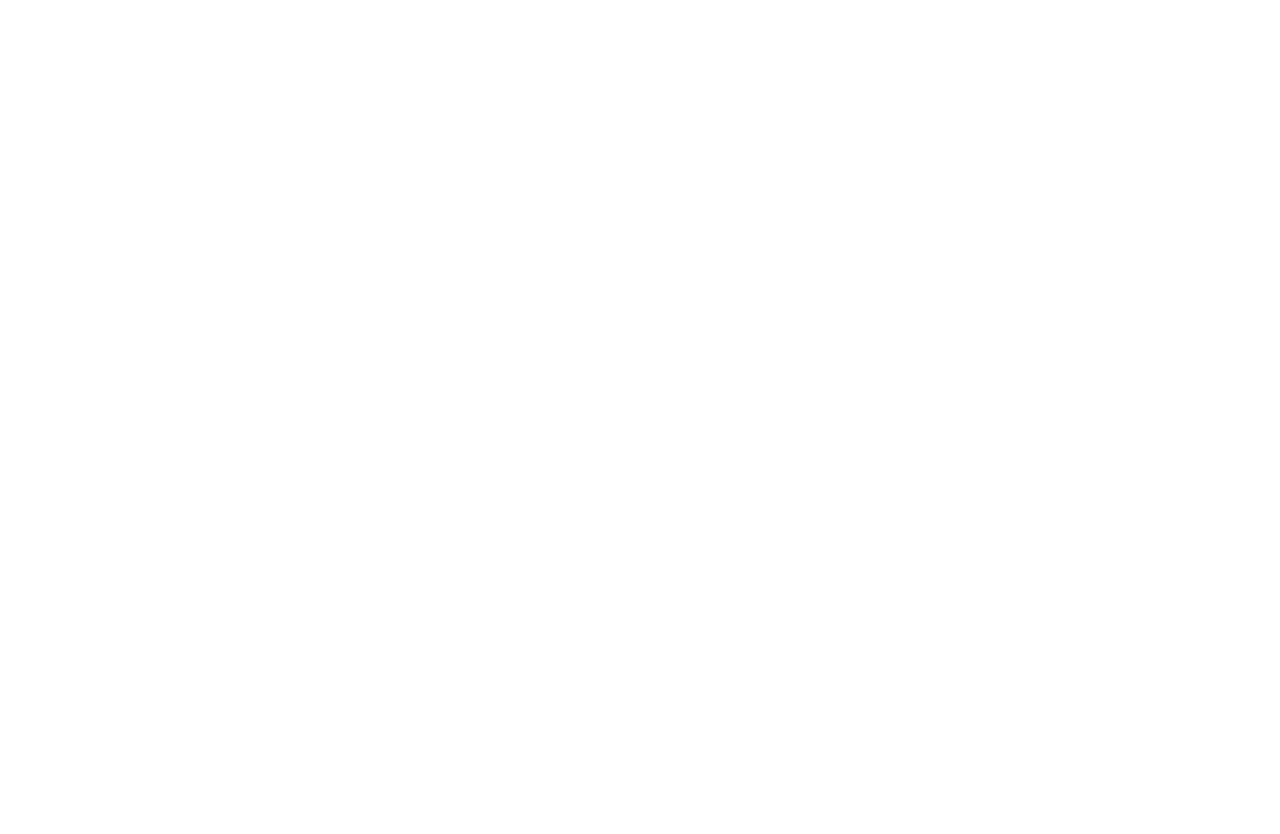
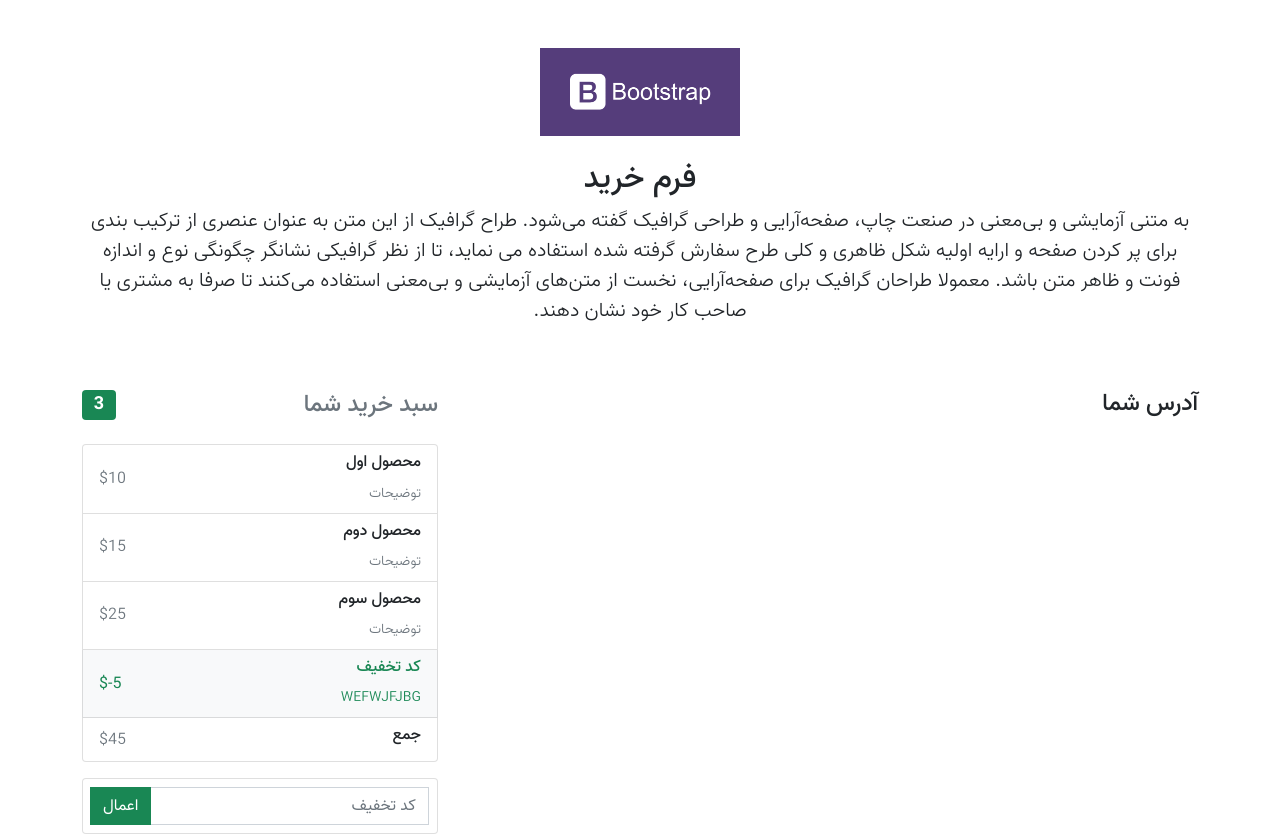
Before and after one commit to saberiHoseyn/BootstrapProjects, a plain HTML site: page index-3.html in a window 1280 px wide. Before the commit the page ends 800 px from the top, so only its background shows below. Drawn offline with nearby package versions, Linux system fonts and the light colour scheme.

Commit message:
The shopping cart col is committed

```diff
--- a/index-3.html
+++ b/index-3.html
@@ -9,10 +9,72 @@
         <link rel="stylesheet" href="./projects/VazirFont/font-face.css">
         <link rel="stylesheet" href="https://cdn.jsdelivr.net/npm/bootstrap-icons@1.5.0/font/bootstrap-icons.css">
         <link rel="stylesheet" href="./projects/css/style-3.css">
-
         <title>Project 3</title>
     </head>
     <body>
+        <div class=" container">
+            <div class=" text-center py-5">
+                <img class="mb-4" src="./projects/img/bootstrap.png" alt="Bootstrap" width="200px">
+                <h2>فرم خرید</h2>
+                <p class="lead"> به متنی آزمایشی و بی‌معنی در صنعت چاپ، صفحه‌آرایی و طراحی گرافیک گفته می‌شود. طراح گرافیک از این متن به عنوان عنصری از ترکیب بندی برای پر کردن صفحه و ارایه اولیه شکل ظاهری و کلی طرح سفارش گرفته شده استفاده می نماید، تا از نظر گرافیکی نشانگر چگونگی نوع و اندازه فونت و ظاهر متن باشد. معمولا طراحان گرافیک برای صفحه‌آرایی، نخست از متن‌های آزمایشی و بی‌معنی استفاده می‌کنند تا صرفا به مشتری یا صاحب کار خود نشان دهند.</p>
+            </div>
+
+            <div class="row">
+                <div class="col-8">
+                    <h4>آدرس شما</h4>
+                </div>
+
+                <div class="col-4">
+                    <h4 class="d-flex justify-content-between align-items-center mb-4">
+                        <span class=" text-muted">سبد خرید شما</span>
+                        <span class="badge bg-success">3</span>
+                    </h4>
+                    <ul class=" list-group list-unstyled">
+                        <li class="list-group-item d-flex justify-content-between align-items-center">
+                            <div>
+                                <h6>محصول اول</h6>
+                                <small class="text-muted">توضیحات</small>
+                            </div>
+                            <span class=" text-muted">$10</span>
+                        </li>
+                        <li class="list-group-item d-flex justify-content-between align-items-center">
+                            <div>
+                                <h6>محصول دوم</h6>
+                                <small class="text-muted">توضیحات</small>
+                            </div>
+                            <span class=" text-muted">$15</span>
+                        </li>
+                        <li class="list-group-item d-flex justify-content-between align-items-center">
+                            <div>
+                                <h6>محصول سوم</h6>
+                                <small class="text-muted">توضیحات</small>
+                            </div>
+                            <span class=" text-muted">$25</span>
+                        </li>
+                        <li class="list-group-item d-flex justify-content-between align-items-center bg-light text-success">
+                            <div>
+                                <h6>کد تخفیف</h6>
+                                <small>WEFWJFJBG</small>
+                            </div>
+                            <strong>5-$</strong>
+                        </li>
+                        <li class="list-group-item d-flex justify-content-between align-items-center">
+                            <div>
+                                <h6>جمع</h6>
+                            </div>
+                            <span class=" text-muted">$45</span>
+                        </li>
+                    </ul>
+                    <div class="card p-2 mt-3">
+                        <div class="input-group">
+                            <input type="text" class=" form-control" placeholder="کد تخفیف">
+                            <button type="button" class="btn btn-success" >اعمال</button>
+                        </div>
+                    </div>
+
+                </div>
+            </div>
+        </div>
 
 
 
```
